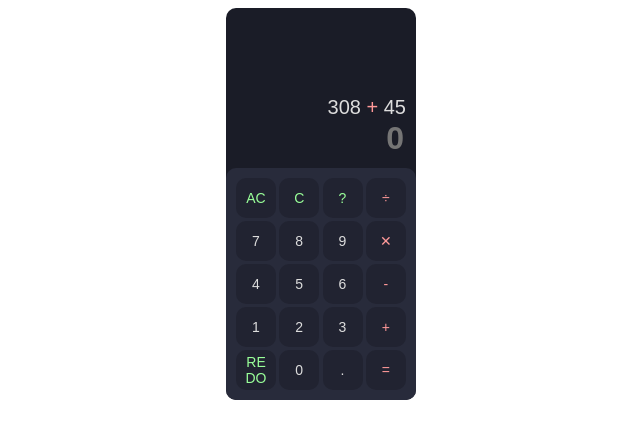
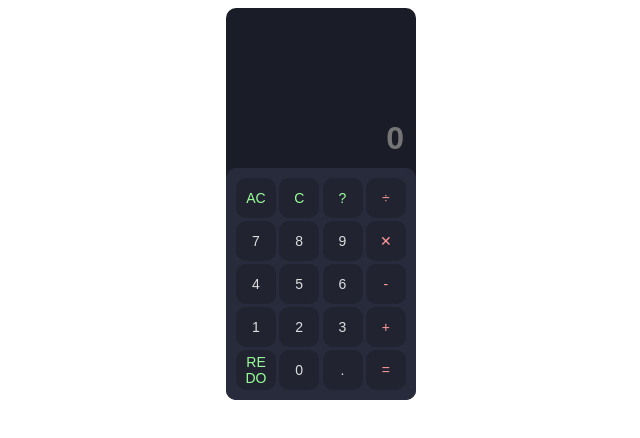
Before and after one commit to Charonmortis/calculator, a plain HTML site: page index.html in a window 1280 px wide. Shown: the whole page, without its empty margins (319-959 px from the left). Drawn offline with Linux system fonts and the light colour scheme.

Commit message:
deleted placeholders

```diff
--- a/index.html
+++ b/index.html
@@ -13,7 +13,7 @@
         <div class="preview">
             <div class="previousResults">
                 <p class="previousResults__element">
-                    308 <span class="previousResults__operator">+</span> 45
+
                 </p>
             </div>
             <input type="text" class="currentResult" value="" id="currentResult" placeholder="0">
```
